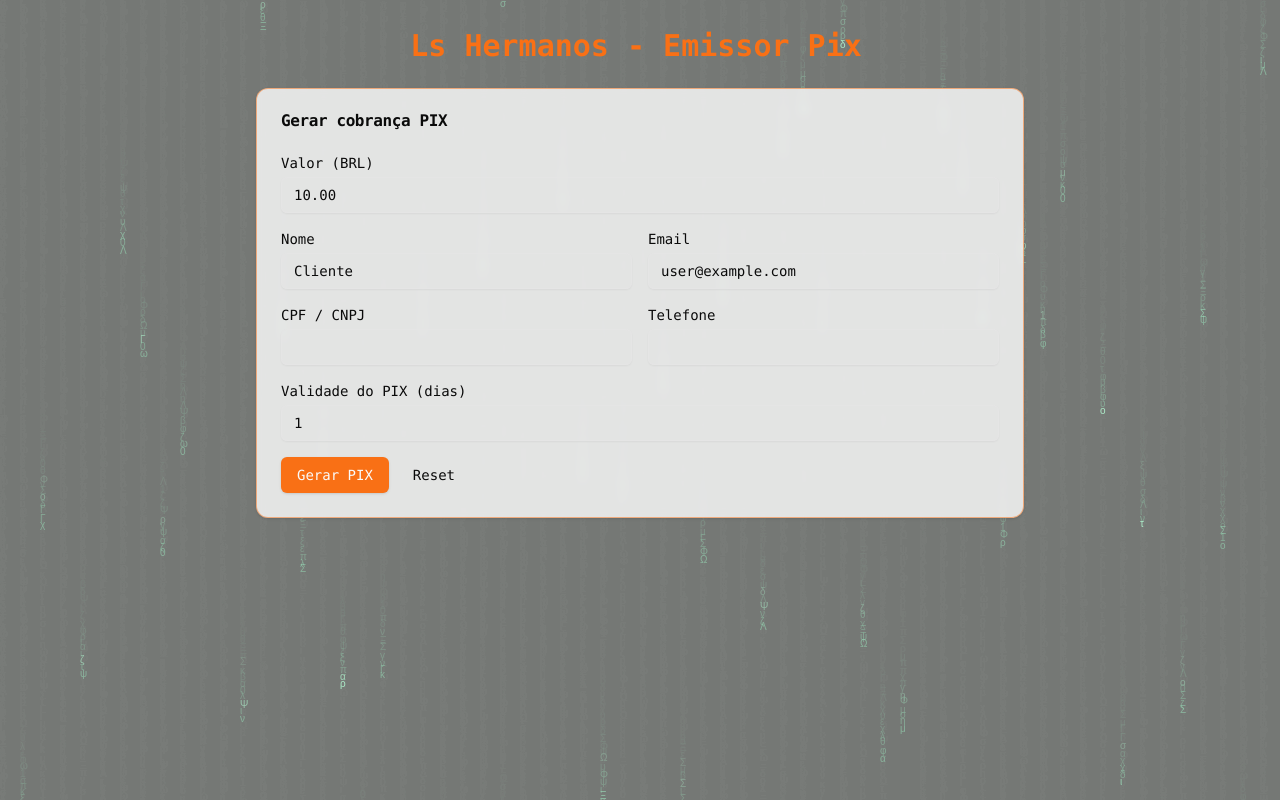
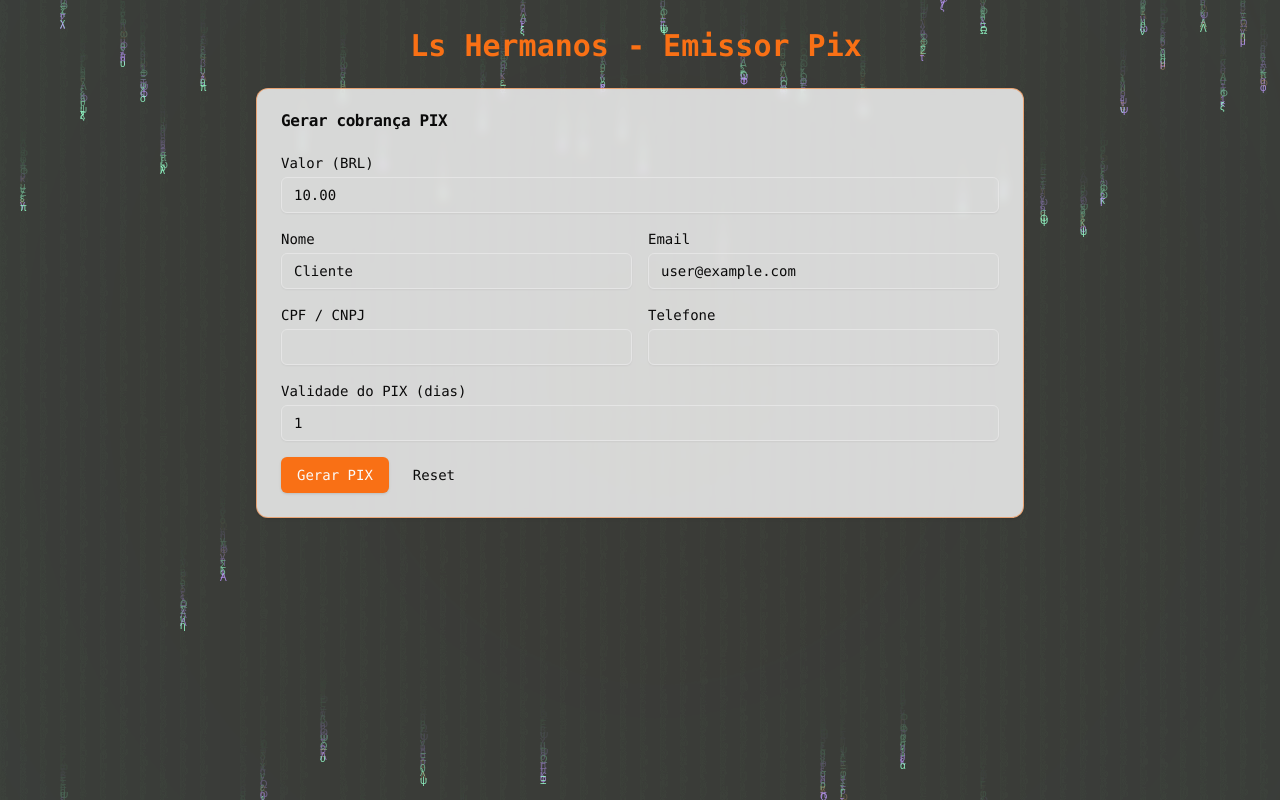
Before and after one commit to Fazedordeamor/geradordepx, a Next.js app: page /pix in a window 1280 px wide. Built offline with nearby package versions, Linux system fonts and the light colour scheme.

Commit message:
[dyad] Refinar fundo matrix com movimento suave e shapes laranja - wrote 2 file(s)

```diff
--- a/src/components/matrix-background.tsx
+++ b/src/components/matrix-background.tsx
@@ -28,7 +28,7 @@ const MatrixBackground = () => {
     let drops = Array.from({ length: columns }, () => Math.random() * canvas.height);
 
     const draw = () => {
-      ctx.fillStyle = "rgba(6, 12, 6, 0.18)";
+      ctx.fillStyle = "rgba(4, 10, 6, 0.14)";
       ctx.fillRect(0, 0, canvas.width, canvas.height);
 
       ctx.font = `17px var(--font-share-tech-mono, 'Share Tech Mono', monospace)`;
@@ -38,13 +38,13 @@ const MatrixBackground = () => {
         const x = i * columnWidth;
         const y = drops[i] * columnWidth;
 
-        const flicker = Math.random();
-        if (flicker > 0.92) {
-          ctx.fillStyle = "rgba(120, 255, 180, 0.85)";
-        } else if (flicker > 0.82) {
-          ctx.fillStyle = "rgba(90, 240, 160, 0.7)";
+        const choice = Math.random();
+        if (choice < 0.45) {
+          ctx.fillStyle = "rgba(120, 255, 190, 0.9)"; // vibrant green
+        } else if (choice < 0.85) {
+          ctx.fillStyle = "rgba(170, 125, 255, 0.85)"; // vivid purple
         } else {
-          ctx.fillStyle = "rgba(70, 200, 130, 0.55)";
+          ctx.fillStyle = "rgba(255, 170, 90, 0.35)"; // soft orange accent
         }
 
         ctx.fillText(char, x, y);
@@ -53,7 +53,7 @@ const MatrixBackground = () => {
           drops[i] = 0;
         }
 
-        drops[i] += 0.25 + Math.random() * 0.2;
+        drops[i] += 0.12 + Math.random() * 0.08;
       }
 
       animationRef.current = requestAnimationFrame(draw);
@@ -76,10 +76,16 @@ const MatrixBackground = () => {
   }, []);
 
   return (
-    <canvas
-      ref={canvasRef}
-      className="fixed inset-0 -z-10 opacity-[0.55] pointer-events-none"
-    />
+    <div className="fixed inset-0 -z-10 pointer-events-none overflow-hidden">
+      <div className="absolute inset-0 opacity-45">
+        <div className="absolute top-1/2 left-1/2 w-[140vw] h-[140vw] -translate-x-1/2 -translate-y-1/2 rounded-[45%] bg-[radial-gradient(circle_at_center,rgba(255,140,65,0.22)_0%,rgba(255,140,65,0)_70%)] blur-2xl animate-geometry-sway" />
+        <div className="absolute top-1/2 left-1/2 w-[110vw] h-[110vw] -translate-x-1/2 -translate-y-1/2 border border-primary/25 rounded-[35%] rotate-6 blur-[2px] animate-geometry-glide" />
+      </div>
+      <canvas
+        ref={canvasRef}
+        className="absolute inset-0 opacity-[0.78]"
+      />
+    </div>
   );
 };
 
--- a/tailwind.config.ts
+++ b/tailwind.config.ts
@@ -69,30 +69,34 @@ export default {
   		},
   		keyframes: {
   			'accordion-down': {
-  				from: {
-  					height: '0'
-  				},
-  				to: {
-  					height: 'var(--radix-accordion-content-height)'
-  				}
+  				from: { height: '0' },
+  				to: { height: 'var(--radix-accordion-content-height)' }
   			},
   			'accordion-up': {
-  				from: {
-  					height: 'var(--radix-accordion-content-height)'
-  				},
-  				to: {
-  					height: '0'
-  				}
+  				from: { height: 'var(--radix-accordion-content-height)' },
+  				to: { height: '0' }
   			},
         'blink': {
           '0%, 100%': { opacity: '1' },
-          '50%': { opacity: '0' },
+          '50%': { opacity: '0' }
+        },
+        'geometry-sway': {
+          '0%': { transform: 'translate(-50%, -50%) rotate(0deg) scale(1)' },
+          '50%': { transform: 'translate(-48%, -52%) rotate(12deg) scale(1.08)' },
+          '100%': { transform: 'translate(-50%, -50%) rotate(0deg) scale(1)' }
+        },
+        'geometry-glide': {
+          '0%': { transform: 'translate(-55%, -45%) rotate(-8deg) scale(0.95)' },
+          '50%': { transform: 'translate(-45%, -55%) rotate(8deg) scale(1.05)' },
+          '100%': { transform: 'translate(-55%, -45%) rotate(-8deg) scale(0.95)' }
         }
   		},
   		animation: {
   			'accordion-down': 'accordion-down 0.2s ease-out',
   			'accordion-up': 'accordion-up 0.2s ease-out',
         'blink': 'blink 1s step-end infinite',
+        'geometry-sway': 'geometry-sway 20s ease-in-out infinite',
+        'geometry-glide': 'geometry-glide 28s ease-in-out infinite'
   		}
   	}
   },
```
